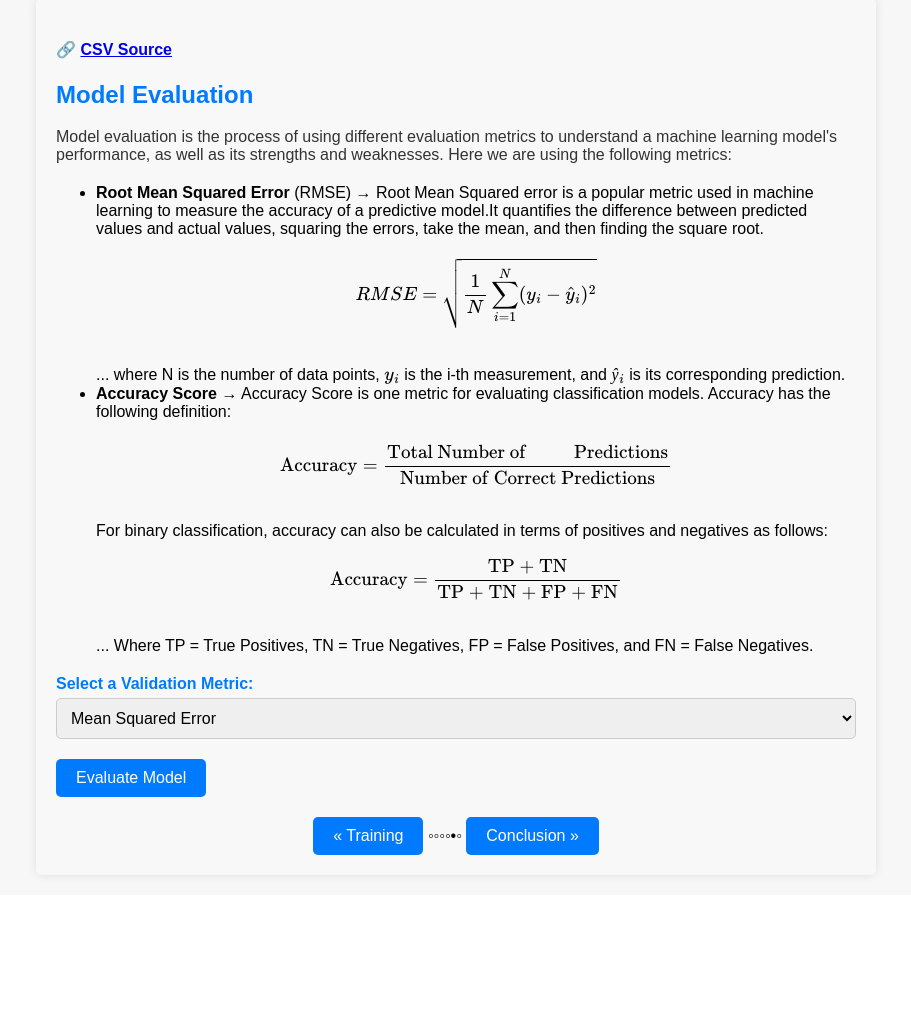
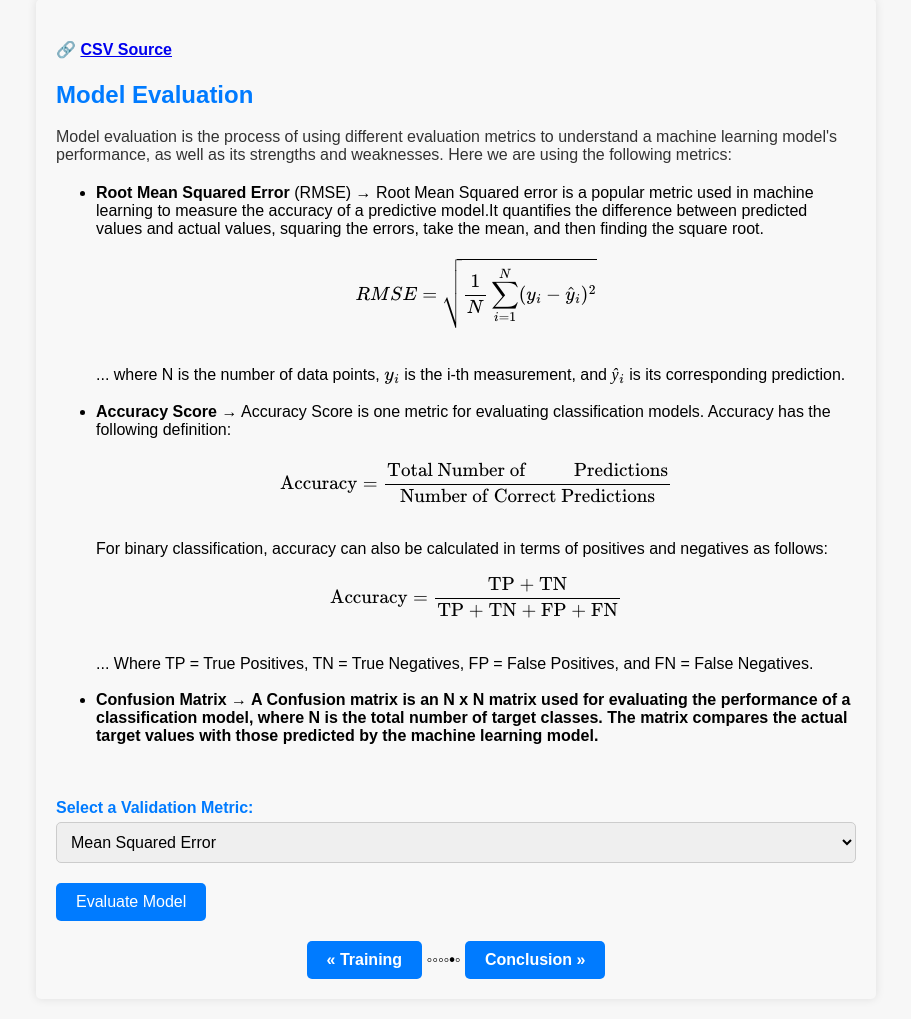
Before and after one commit to jbonda/ml-workflow-pipeline, a Flask app: page /evaluation in a window 1280 px wide. Shown: the part 98-1117 px from the top of the page, without its empty margins (184-1095 px from the left). Before the commit the page ends 977 px from the top, so only its background shows below. Run offline with Flask 3, Linux system fonts and the light colour scheme.

Commit message:
Added Confusion matrix.

```diff
--- a/ML_GUI/templates/evaluation.html
+++ b/ML_GUI/templates/evaluation.html
@@ -124,6 +124,7 @@
           ... where N is the number of data points, \(y_i\) is the i-th
           measurement, and \(ŷ_i\) is its corresponding prediction.
         </li>
+	<br>
         <li>
           <b> Accuracy Score</b> → Accuracy Score is one metric for evaluating
           classification models. Accuracy has the following definition:
@@ -140,13 +141,22 @@
           ... Where TP = True Positives, TN = True Negatives, FP = False
           Positives, and FN = False Negatives.
         </li>
+	<br>
+
+	    <li>
+	      <b> Confusion Matrix<b/> → A Confusion matrix is an N x N matrix used for evaluating the performance of a classification model,
+	      where N is the total number of target classes. The matrix compares the actual target values with those predicted by the machine learning model.
+	    </li>
       </ul>
+
+  <br>
 
       <form method="POST" action="/evaluate_model">
         <label for="evaluation_metric">Select a Validation Metric:</label>
         <select name="evaluation_metric" id="evaluation_metric">
           <option value="mean_squared_error">Mean Squared Error</option>
           <option value="accuracy_score">Accuracy Score</option>
+	  <option value="Confusion_Matrix">Confusion Matrix</option>
           <!-- Add more evaluation metric options as needed -->
         </select>
 
```
